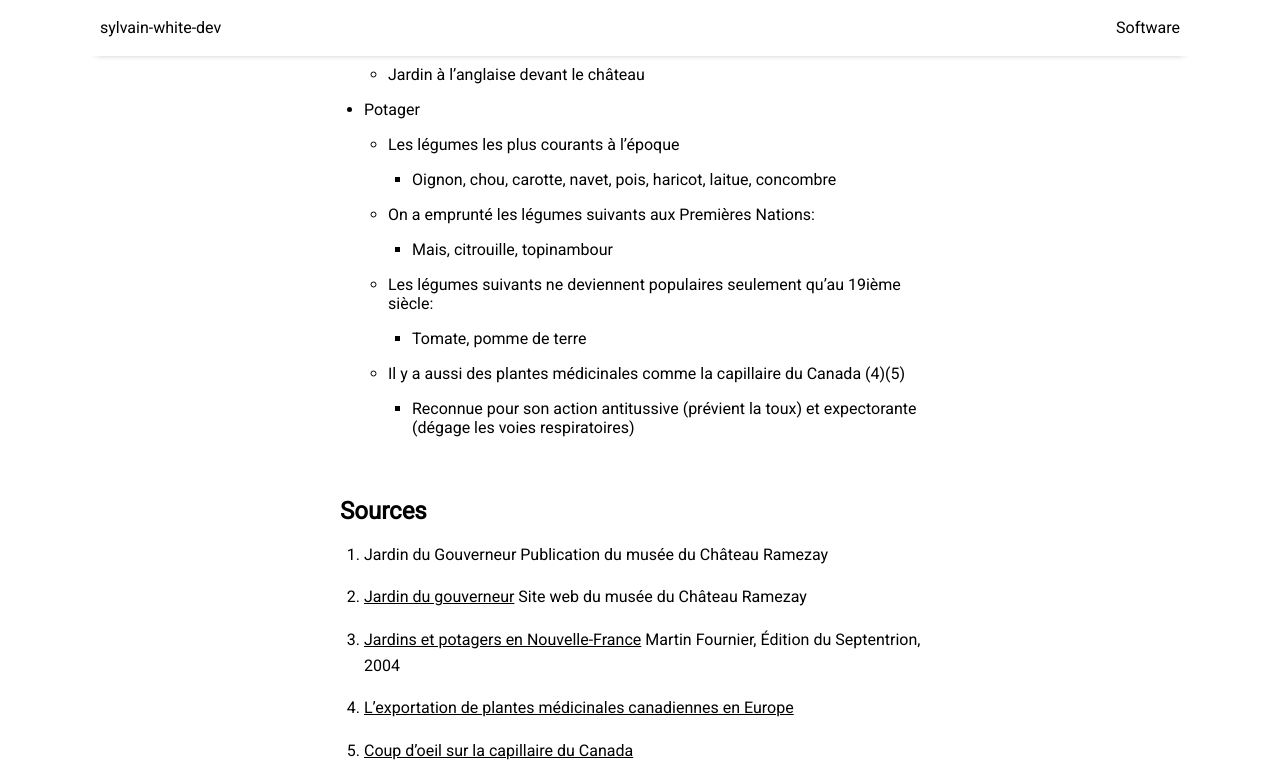
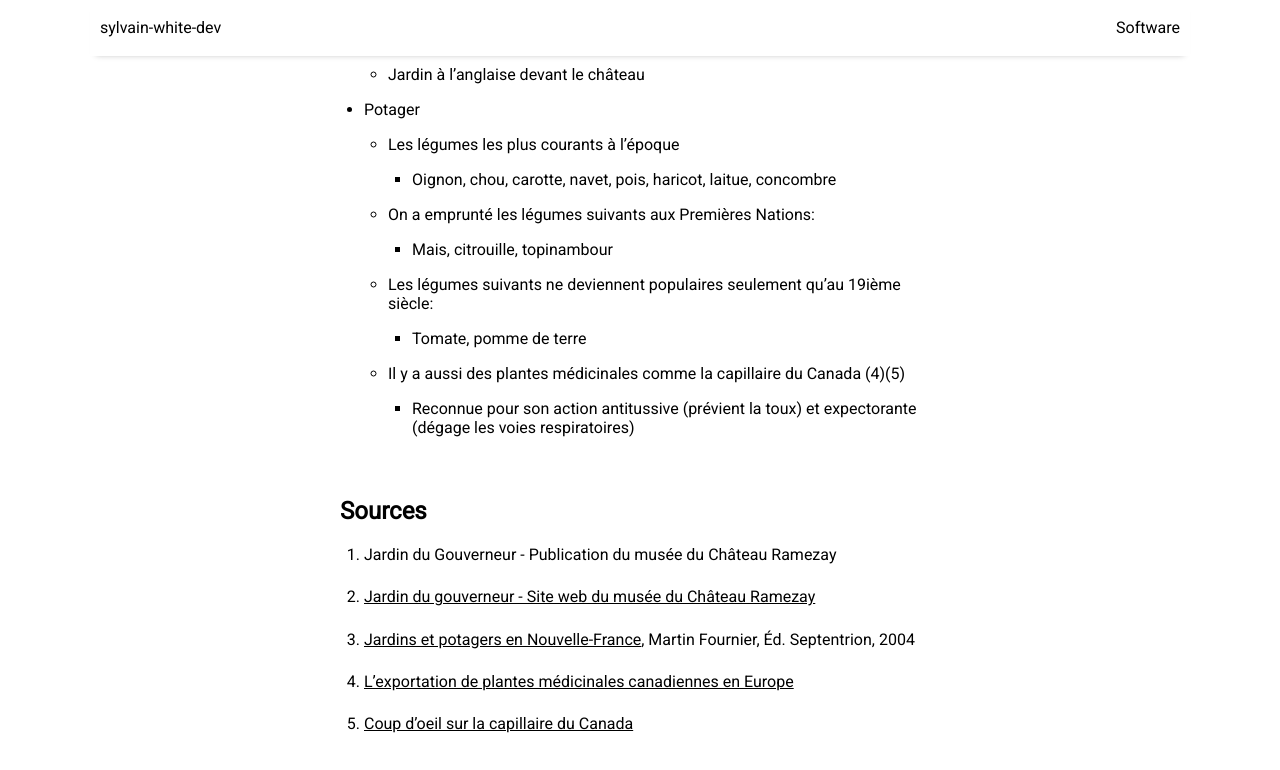
Before and after one commit to sylvainwhite/sylvain-white-dev, a Jekyll site: the page built from _posts/2023-07-29-JardinsDuGouverneur.md, in a window 1280 px wide and 900 px high, scrolled down 2241 px, cut to the strip 0-770 px from the top of the window. Built offline with Jekyll 4.4.1, drawn with Linux system fonts in a browser that asks for light colours; nearby versions of some CDN libraries.

Commit message:
Fix post Jardins du Gouverneur

```diff
--- a/_posts/2023-07-29-JardinsDuGouverneur.md
+++ b/_posts/2023-07-29-JardinsDuGouverneur.md
@@ -55,14 +55,12 @@ Toutes les informations ci-dessus sont tirées des sources (1) et (2) à moins d
 <br/>
 ## Sources
 
-1. Jardin du Gouverneur
-Publication du musée du Château Ramezay
+1. Jardin du Gouverneur - Publication du musée du Château Ramezay
 
-2. [Jardin du gouverneur](https://www.chateauramezay.qc.ca/fr/expositions/jardin/){:target="_blank"}
-Site web du musée du Château Ramezay
+2. [Jardin du gouverneur - Site web du musée du Château Ramezay](https://www.chateauramezay.qc.ca/fr/expositions/jardin/){:target="_blank"}
 
-3. [Jardins et potagers en Nouvelle-France](https://www.septentrion.qc.ca/catalogue/jardins-et-potagers-en-nouvelle-france){:target="_blank"}
-Martin Fournier, Édition du Septentrion, 2004
+
+3. [Jardins et potagers en Nouvelle-France](https://www.septentrion.qc.ca/catalogue/jardins-et-potagers-en-nouvelle-france){:target="_blank"}, Martin Fournier, Éd. Septentrion, 2004
 
 4. [L’exportation de plantes médicinales canadiennes en Europe](https://www.erudit.org/en/journals/cd/1900-v1-n1-cd1041796/8283ac.pdf){:target="_blank"}
 
```
